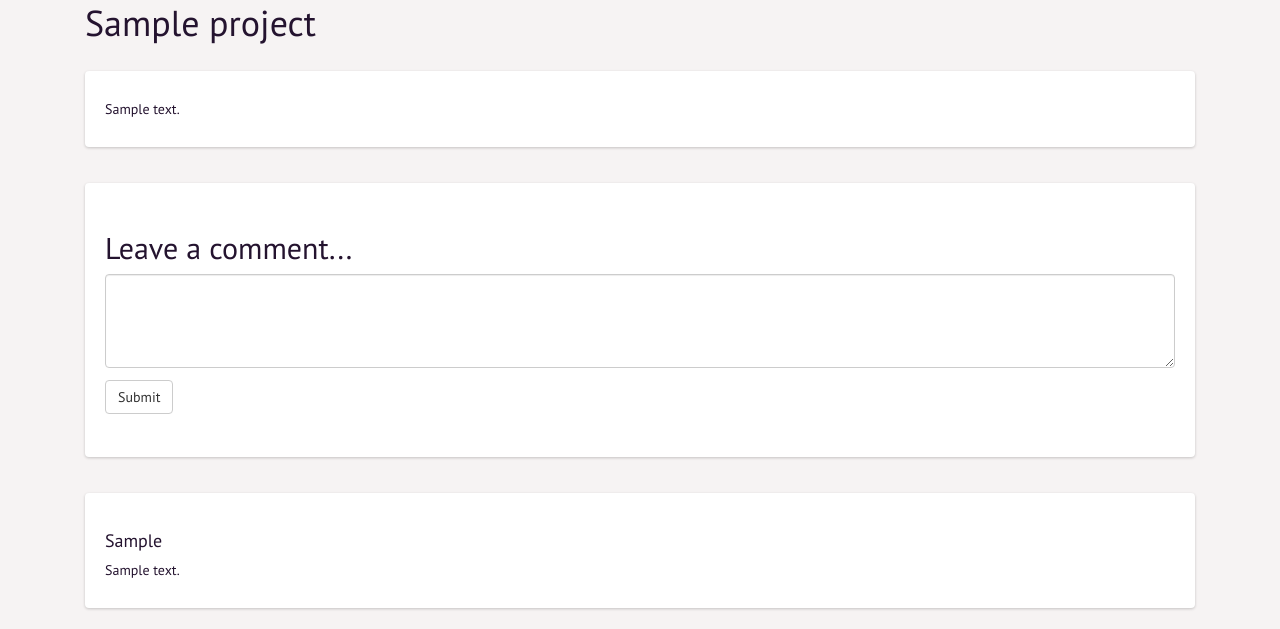
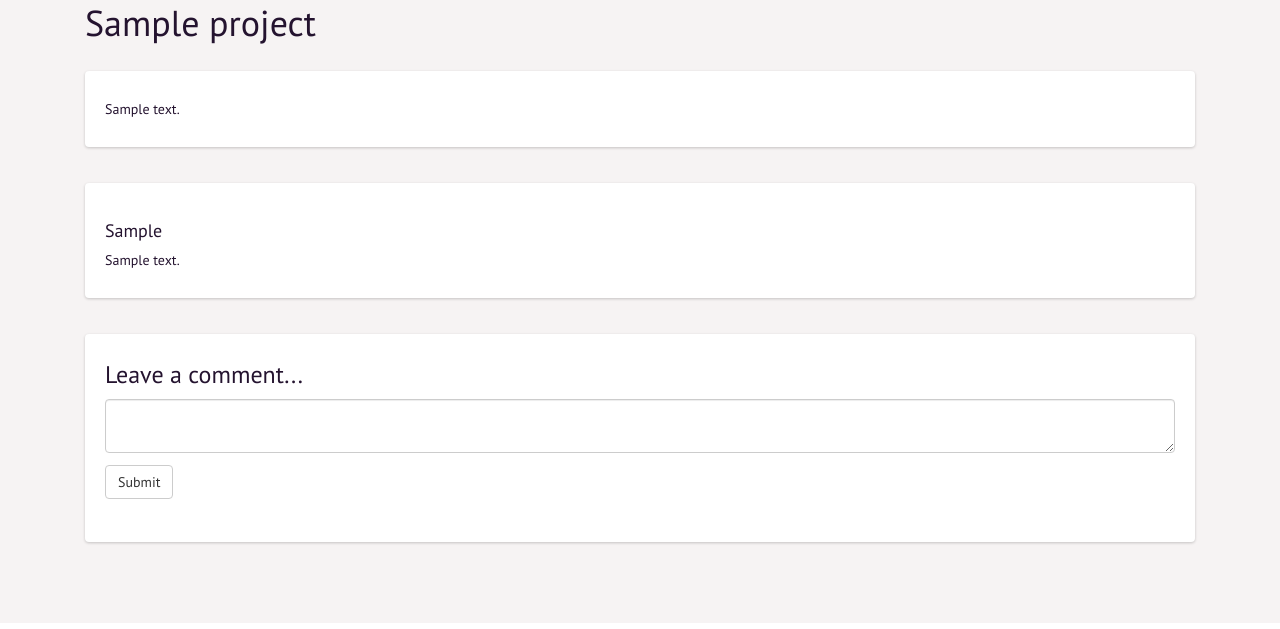
Before and after one commit to JamiesonWarner/search-for-a-solution-2015, a Django app: page /1 in a window 1280 px wide. Shown: the part 177-806 px from the top of the page. After the commit the page ends 723 px from the top, so only its background shows below. Run offline with Django 3.2, Linux system fonts and the light colour scheme; tables that the repository leaves empty hold one stand-in row (values such as "Sample post"); some libraries are stand-ins or nearby versions.

Commit message:
change comment boxes

```diff
--- a/core/templates/project_details.html
+++ b/core/templates/project_details.html
@@ -49,6 +49,9 @@
       padding: 28px 20px;
       margin: 18px 0;
     }
+    .card-title {
+      margin-top: 0;
+    }
     textarea {
       margin-bottom: 12px;
     }
@@ -68,20 +71,21 @@
         {{ project.description }}
       </div>
 
-      <div class="card">
-        <div class="form-group">
-          <h2>Leave a comment...</h2>
-          <textarea class="form-control" rows="4"></textarea>
-          <button type="submit" class="btn btn-default">Submit</button>
-        </div>
-      </div>
-
       {% for comment in project.comment_set.all %}
       <div class="card">
         <h4>{{ comment.user }}</h4>
         {{ comment.text }}
       </div>
       {% endfor %}
+
+      <div class="card">
+        <div class="form-group">
+          <h3 class="card-title">Leave a comment...</h3>
+          <textarea class="form-control" rows="2"></textarea>
+          <button type="submit" class="btn btn-default">Submit</button>
+        </div>
+      </div>
+
     </div>
   </div>
 
```
